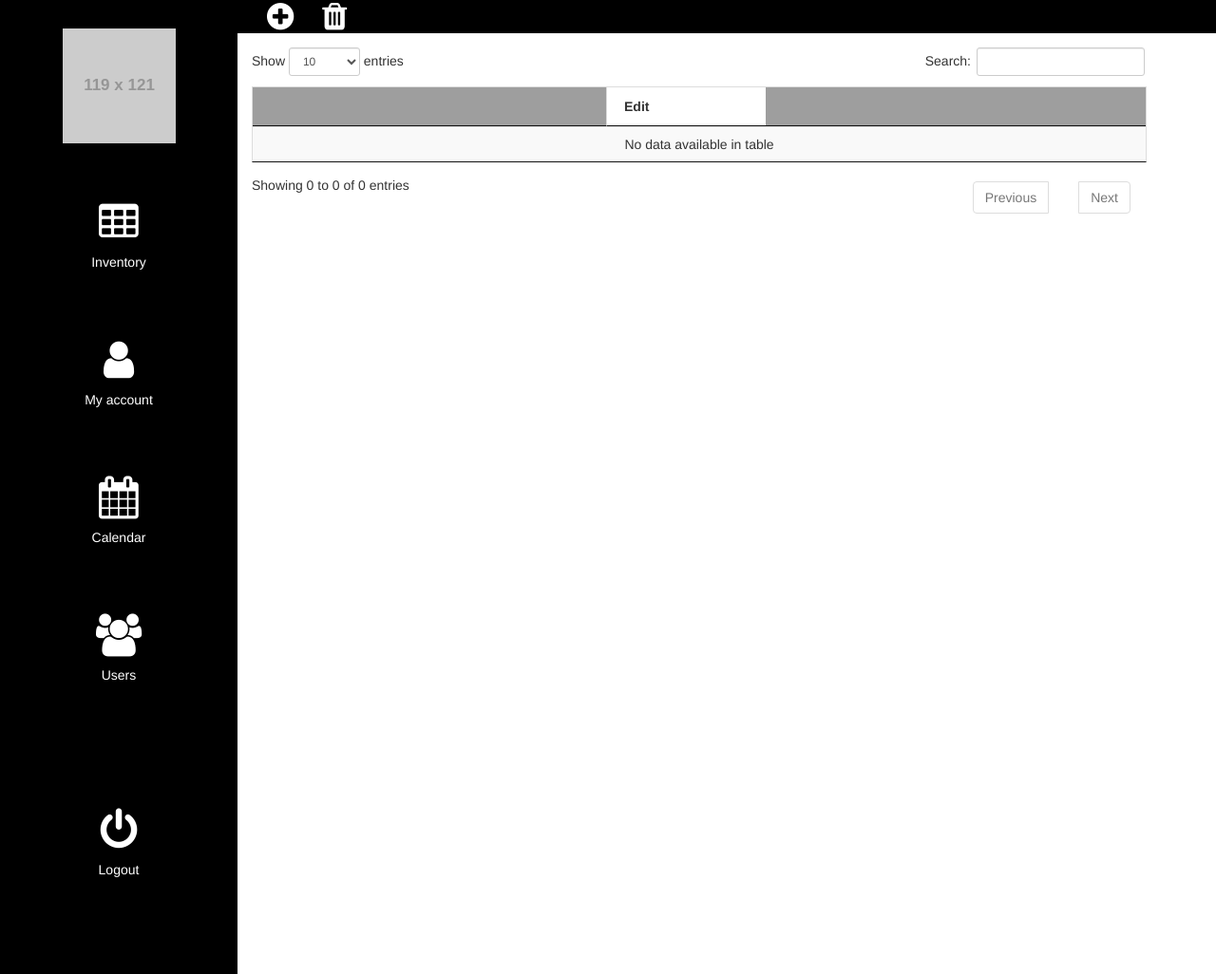
After one commit to WillCol/BloomfieldCMPCapstone2017, a Flask app: template Source/mercuryo/templates/deviceTypeTable.html in a window 1280 px wide. The commit adds this page. Shown: the whole page at 95% size. Run offline with Flask 2, Linux system fonts and the light colour scheme; the template is opened without the code that fills it, so the values that code supplies are empty; grey boxes labelled with a size stand in for pictures from a placeholder-image service; parts of the project's set-up code (start-up, migrations or seed data) failed here and were passed over; some libraries are stand-ins or nearby versions; some web fonts are replaced; grey boxes are pictures that could not be loaded.

Commit message:
editing tables adding editing column

```diff
--- a/Source/mercuryo/app.py
+++ b/Source/mercuryo/app.py
@@ -1595,7 +1595,7 @@ def admindeleteCalendarTask():
 def deleteDevice():
         if request.method == 'POST':
 		sNumber = request.form["SerialNumber"]
-		cur.execute("SELECT DeviceID from Device WHERE DeviceName = "+str(sNumber))
+		cur.execute("SELECT DeviceID from Device WHERE DeviceName = \'"+str(sNumber)+"\'")
 		for row in cur.fetchall():
 			dID = row[0]
 
--- a/Source/mercuryo/templates/deviceCategoryTable.html
+++ b/Source/mercuryo/templates/deviceCategoryTable.html
@@ -50,18 +50,20 @@
           <table class="table table-bordered table-striped  table-hover "  id="Table" cellspacing="0" width="100%">
             <thead>
               <tr>
-                <th>{{ labels["def"][0] }}</th>
+                <!---<th>{{ labels["def"][0] }}</th>--->
                 <th>{{ labels["def"][1] }}</th>
                 <th>{{ labels["def"][2] }}</th>
+				<th>Edit</th>
               </tr>
             </thead>
             <tbody>
 
             {% for k in dic %}
             <tr>
-              <td><a href=editDeviceCategory?id="{{ dic[k][0] }}">{{ dic[k][0] }}</a></td>
+              <!---<td><a href=editDeviceCategory?id="{{ dic[k][0] }}">{{ dic[k][0] }}</a></td>--->
               <td>{{ dic[k][1] }}</td>
               <td>{{ dic[k][2] }}</td>
+			  <td><a href=editDeviceCategory?id="{{ dic[k][0] }}"><button type="button">edit</button></a>
             </tr>
             {% endfor %}
               </tbody>
--- a/Source/mercuryo/templates/deviceStatusTable.html
+++ b/Source/mercuryo/templates/deviceStatusTable.html
@@ -48,18 +48,20 @@
       <table class="table table-bordered table-striped  table-hover "  id="Table" cellspacing="0" width="100%">
         <thead>
           <tr>
-            <th>{{ labels["def"][0] }}</th>
+            <!---<th>{{ labels["def"][0] }}</th>--->
             <th>Status Name</th>
             <th>{{ labels["def"][1] }}</th>
+			<th>Edit</th>
           </tr>
         </thead>
         <tbody>
 
         {% for k in dic %}
         <tr>
-          <td><a href=editdevicestatus?id="{{ dic[k][0] }}">{{ dic[k][0] }}</a></td>
+          <!---<td><a href=editdevicestatus?id="{{ dic[k][0] }}">{{ dic[k][0] }}</a></td>--->
           <td>{{ dic[k][1] }}</td>
           <td>{{ dic[k][2] }}</td>
+		  <td><a href=editdevicestatus?id="{{ dic[k][0] }}"><button type="button">edit</button></a>
         </tr>
         {% endfor %}
           </tbody>
--- /dev/null
+++ b/Source/mercuryo/templates/deviceTypeTable.html
@@ -0,0 +1,111 @@
+<!DOCTYPE html>
+<html lang="en">
+	<head>
+		<meta charset="utf-8">
+			<meta http-equiv="X-UA-Compatible" content="IE=edge">
+				<meta name="viewport" content="width=device-width, initial-scale=1">
+					<!-- The above 3 meta tags *must* come first in the head; any other head content must come *after* these tags -->
+					<meta name="description" content="">
+						<meta name="author" content="">
+							<link rel="icon" href="../../favicon.ico">
+
+								<title></title>
+
+
+
+								<link rel="stylesheet" type="text/css" href="../static/css/bootstrap.min.css">
+									<link  rel="stylesheet"href="../static/css/inventorycss.css">
+										<link rel="stylesheet" href="../static/css/font-awesome.css">
+											<link  rel="stylesheet"href="../static/css/social-buttons.css">
+												<link  rel="stylesheet"href="../static/css/jquery.dataTables.css">
+													<link  rel="stylesheet"href="../static/css/dataTables.bootstrap.min.css">
+
+
+													</head>
+
+													<body>
+
+
+														<div class="wrapper">
+
+
+															<div id="sidebar">
+																<ul>
+																	<li id="Logo"><img src="http://placehold.it/119x121"></li>
+
+																		<li><a href=""><i class="fa fa-table" aria-hidden="true"></i><p>Inventory</p></a></li>
+
+																		<li><a href=""><i class="fa fa-user" aria-hidden="true"></i><p>My account</p></a></li>
+
+																		<li><a href=""><i class="fa fa-calendar" aria-hidden="true"></i><p>Calendar</p></a></li>
+
+																		<li><a href=""><i class="fa fa-users" aria-hidden="true"></i><p>Users</p></a></li>
+																		<li></li>
+																		<li><a href=""><i class="fa fa-power-off" aria-hidden="true"></i><p>Logout
+																				</p></a></li>
+
+																	</ul>
+																</div>
+
+
+
+																<div class="content">
+																	<div id="top-bar">
+																		<a href="adddevicestatus"><button onclick="myFunction()"><i class="fa fa-plus-circle" aria-hidden="true"></i></button></a>
+																		<i class="fa fa-trash" aria-hidden="true"></i>
+
+																	</div>
+
+																	<div class="row" >
+																		<div class="col-md-12" style="padding-top:30px;">
+
+
+
+
+																			<table class="table table-bordered table-striped  table-hover"  id="Table">
+																				<thead>
+																					<tr>
+																						<!---<th>{{ labels["def"][0] }}</th>--->
+																						<th>{{ labels["def"][1] }}</th>
+																						<th>Edit</th>
+																					</tr>
+																				</thead>
+
+																				<tbody>
+																				{% for k in dic %}
+																					<tr>
+																						<!---<td><a href=editdevicestatus?id="{{ dic[k][0] }}">{{ dic[k][0] }}</a></td>--->
+																						<td>{{ dic[k][1] }}</td>
+																						<td><a href=editdevicestatus?id="{{ dic[k][0] }}"><button type="button">edit</button></a></td>
+
+																					</tr>
+																				{% endfor %}
+																			</tbody>
+
+																			</table>
+																		</div>
+																	</div>
+																</div>
+															</div>
+
+
+
+														</body>
+													</html>
+
+
+
+
+
+													<!-- ================================================== -->
+
+													<script type="text/javascript" src="../static/js/jquery.js"></script>
+													<script type="text/javascript" src="../static/js/bootstrap.min.js"></script>
+													<script type="text/javascript" src="../static/js/jquery.dataTables.min.js"></script>
+													<script type="text/javascript" src="../static/js/dataTables.bootstrap.min.js"/></script>
+
+												<script>
+												$('#Table').dataTable();
+												</script>
+											</body>
+										</html>
--- a/Source/mercuryo/templates/employeeTable.html
+++ b/Source/mercuryo/templates/employeeTable.html
@@ -50,26 +50,28 @@
        <table class="table table-bordered table-striped  table-hover "  id="Table" cellspacing="0" width="100%">
           <thead>
             <tr>
-              <th>{{ labels["def"][0] }}</th>
+              <!---<th>{{ labels["def"][0] }}</th>--->
               <th>{{ labels["def"][1] }}</th>
               <th>{{ labels["def"][2] }}</th>
               <th>{{ labels["def"][3] }}</th>
               <th>{{ labels["def"][4] }}</th>
               <th>{{ labels["def"][5] }}</th>
               <th>{{ labels["def"][6] }}</th>
+			  <th>Edit</th>
             </tr>
           </thead>
           <tbody>
 
           {% for k in dic %}
           <tr>
-            <td><a href=editEmployee?id="{{ dic[k][0] }}">{{ dic[k][0] }}</a></td>
+            <!---<td><a href=editEmployee?id="{{ dic[k][0] }}">{{ dic[k][0] }}</a></td>--->
             <td>{{ dic[k][1] }}</td>
             <td>{{ dic[k][2] }}</td>
             <td>{{ dic[k][3] }}</td>
             <td>{{ dic[k][4] }}</td>
             <td>{{ dic[k][5] }}</td>
             <td>{{ dic[k][6] }}</td>
+			<td><a href=editEmployee?id="{{ dic[k][0] }}"><button type="button">edit</button></a></td>
           </tr>
           {% endfor %}
             </tbody>
--- a/Source/mercuryo/templates/inventory.html
+++ b/Source/mercuryo/templates/inventory.html
@@ -51,7 +51,7 @@
         <table class="table table-bordered table-striped  table-hover"  id="Table" cellspacing="0" width="100%">
           <thead>
             <tr>
-              <th>{{ labels["def"][0] }}</th>
+              <!---<th>{{ labels["def"][0] }}</th>--->
               <th>{{ labels["def"][1] }}</th>
               <th>{{ labels["def"][2] }}</th>
               <th>{{ labels["def"][3] }}</th>
@@ -62,13 +62,14 @@
               <th>{{ labels["def"][8] }}</th>
               <th>{{ labels["def"][9] }}</th>
               <th>{{ labels["def"][10] }}</th>
+			  <th>Edit</th>
             </tr>
           </thead>
           <tbody>
 
           {% for k in dic %}
           <tr>
-            <td><a href=editDevice?id="{{ dic[k][0] }}">{{ dic[k][0] }}</a></td>
+            <!---<td><a href=editDevice?id="{{ dic[k][0] }}">{{ dic[k][0] }}</a></td>--->
             <td>{{ dic[k][1] }}</td>
             <td>{{ dic[k][2] }}</td>
             <td>{{ dic[k][3] }}</td>
@@ -79,6 +80,7 @@
             <td>{{ dic[k][8] }}</td>
             <td>{{ dic[k][9] }}</td>
             <td>{{ dic[k][10] }}</td>
+			<td><a href=editDevice?id="{{ dic[k][0] }}"><button type="button">edit</button></a></td>
           </tr>
           {% endfor %}
             </tbody>
--- a/Source/mercuryo/templates/taskTable.html
+++ b/Source/mercuryo/templates/taskTable.html
@@ -50,7 +50,7 @@
         <table class="table table-bordered table-striped  table-hover "  id="Table" cellspacing="0" width="100%">
           <thead>
             <tr>
-              <th>{{ labels["def"][0] }}</th>
+              <!---<th>{{ labels["def"][0] }}</th>--->
 			  <th>{{ labels["def"][1] }}</th>
 			  <th>{{ labels["def"][2] }}</th>
               <th>{{ labels["def"][9] }}</th>
@@ -61,13 +61,14 @@
               <th>{{ labels["def"][6] }}</th>
               <th>{{ labels["def"][7] }}</th>
               <th>{{ labels["def"][8] }}</th>
+			  <th>Edit</th>
             </tr>
           </thead>
           <tbody>
 
           {% for k in dic %}
           <tr>
-            <td><a href=edittask?id="{{ dic[k][0] }}">{{ dic[k][0] }}</a></td>
+            <!---<td><a href=edittask?id="{{ dic[k][0] }}">{{ dic[k][0] }}</a></td>--->
             <td>{{ dic[k][7] }}</td>
             <td>{{ dic[k][8] }}</td>
             <td>{{ dic[k][9] }}</td>
@@ -78,6 +79,7 @@
             <td>{{ dic[k][4] }}</td>
             <td>{{ dic[k][5] }}</td>
 			<td>{{ dic[k][6] }}</td>
+			<td><a href=edittask?id="{{ dic[k][0] }}"><button type="button">edit</button></a></td>
           </tr>
           {% endfor %}
             </tbody>
--- a/Source/mercuryo/templates/taskTypeTable.html
+++ b/Source/mercuryo/templates/taskTypeTable.html
@@ -51,18 +51,20 @@
             <table class="table table-bordered table-striped  table-hover"  id="Table" cellspacing="0" width="100%">
             <thead>
               <tr>
-                <th>{{ labels["def"][0] }}</th>
+                <!---<th>{{ labels["def"][0] }}</th> --->
                 <th>Task Name</th>
                 <th>{{ labels["def"][1] }}</th>
+				<th>Edit</th>
               </tr>
             </thead>
             <tbody>
 
             {% for k in dic %}
             <tr>
-              <td><a href=edittasktype?id="{{ dic[k][0] }}">{{ dic[k][0] }}</a></td>
+
               <td>{{ dic[k][1] }}</td>
               <td>{{ dic[k][2] }}</td>
+			  <td><a href=edittasktype?id="{{ dic[k][0] }}"><button type="button">edit</button></a></td>
             </tr>
             {% endfor %}
               </tbody>
```
